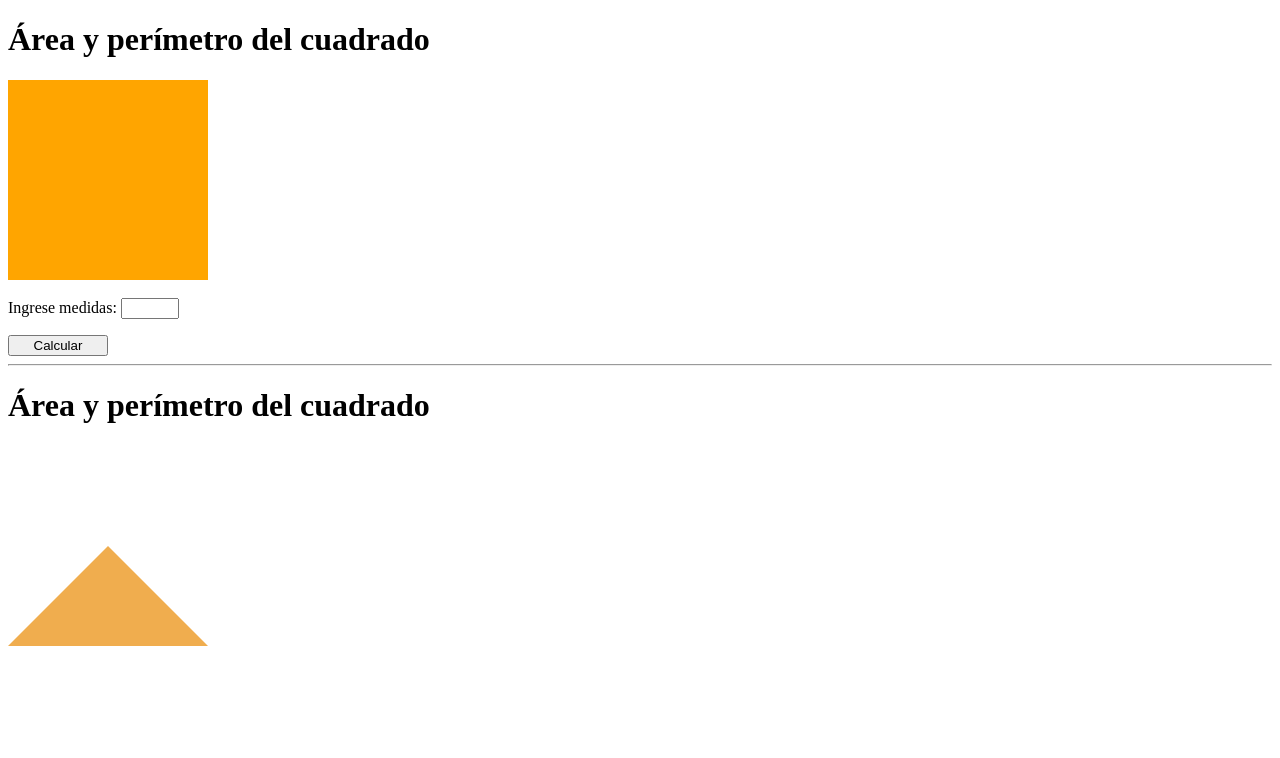
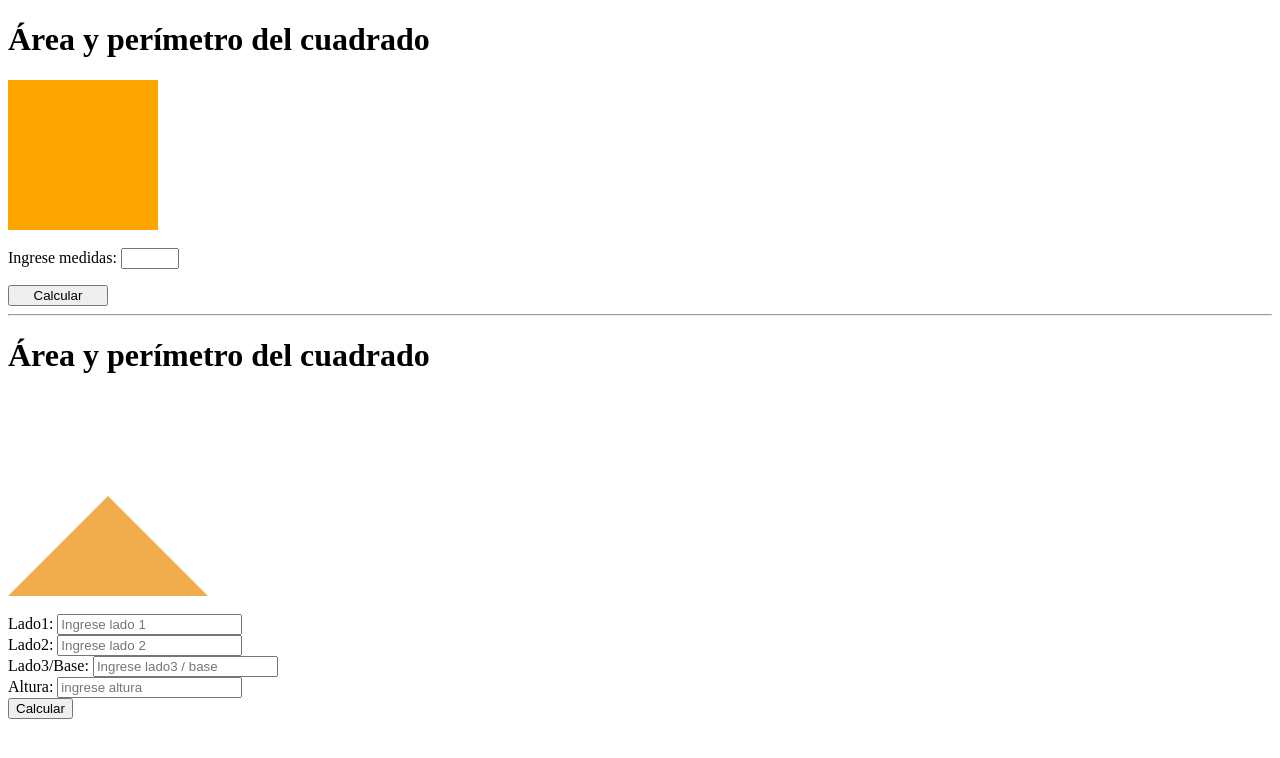
Before and after one commit to bryanmendoza18/cursosTomados, a plain HTML site: page javascript/matematicasConJs/area-perimetro/math.html in a window 1280 px wide. Drawn offline with Linux system fonts and the light colour scheme.

Commit message:
calculando área y perímetro

```diff
--- a/javascript/matematicasConJs/area-perimetro/math.html
+++ b/javascript/matematicasConJs/area-perimetro/math.html
@@ -20,13 +20,25 @@
             <p id="perimetro"></p>
             <p id="area"></p>
 
-            <button id="boton" onclick="btnCalcularCuadrado(this)">Calcular</button>
+            <button id="boton" onclick="btnCalcularCuadrado()">Calcular</button>
         </div>
 
         <hr>
         <!--TRIANGULO-->
         <h1>Área y perímetro del cuadrado</h1>
         <div id="triangulo"></div>
+        <br>
+        Lado1: <input  id="lado1" type="text" placeholder="Ingrese lado 1">
+        <br>
+        Lado2: <input id="lado2" type="text" placeholder="Ingrese lado 2">
+        <br>
+        Lado3/Base: <input id="ladoBase" type="text" placeholder="Ingrese lado3 / base">
+        <br>
+        Altura: <input id="altura" type="text" placeholder="ingrese altura">
+        <br>
+        <button onclick="btnCalcularTriangulo()">Calcular</button>
+        <p id="perimetroTriangulo"></p>
+        <p id="areaTriangulo"></p>
 
     <script src="./math.js"></script>
 
--- a/javascript/matematicasConJs/area-perimetro/math.js
+++ b/javascript/matematicasConJs/area-perimetro/math.js
@@ -1,7 +1,7 @@
 //calcular el perímetro del cuadrado
 
-document.getElementById('cuadrado').style.width = '200px';
-document.getElementById('cuadrado').style.height = '200px';
+document.getElementById('cuadrado').style.width = '150px';
+document.getElementById('cuadrado').style.height = '150px';
 document.getElementById('cuadrado').style.backgroundColor = 'orange';
 
 document.getElementById('medidas').style.width = '50px'
@@ -21,14 +21,15 @@ function btnCalcularCuadrado(){
 
 }
 
+//TRIANGULO
+function btnCalcularTriangulo(){
+    let lado1 = document.getElementById('lado1').value;
+    let lado2 = document.getElementById('lado2').value;
+    let ladoBase = document.getElementById('ladoBase').value;
+    let altura = document.getElementById('altura').value;
+    let perimetroTriangulo = parseInt(lado1) + parseInt(lado2) + parseInt(ladoBase)
+    let areaTriangulo =  (ladoBase * altura) / 2;
 
-
-// let lado1 = 6;
-// let lado2 = 6;
-// let base = 4;
-// let altura = 5.5;
-
-// let perimetro = lado1 + lado2 + base;
-// let area = (base * altura) / 2;
-
-// console.log(`El perimetro del triángulo es: ${perimetro}, y su altura de: ${altura}`)
+    document.getElementById('perimetroTriangulo').innerText = `El perímetro es: ${perimetroTriangulo}`;
+    document.getElementById('areaTriangulo').innerText = `El área es: ${areaTriangulo} cm`
+}
```
